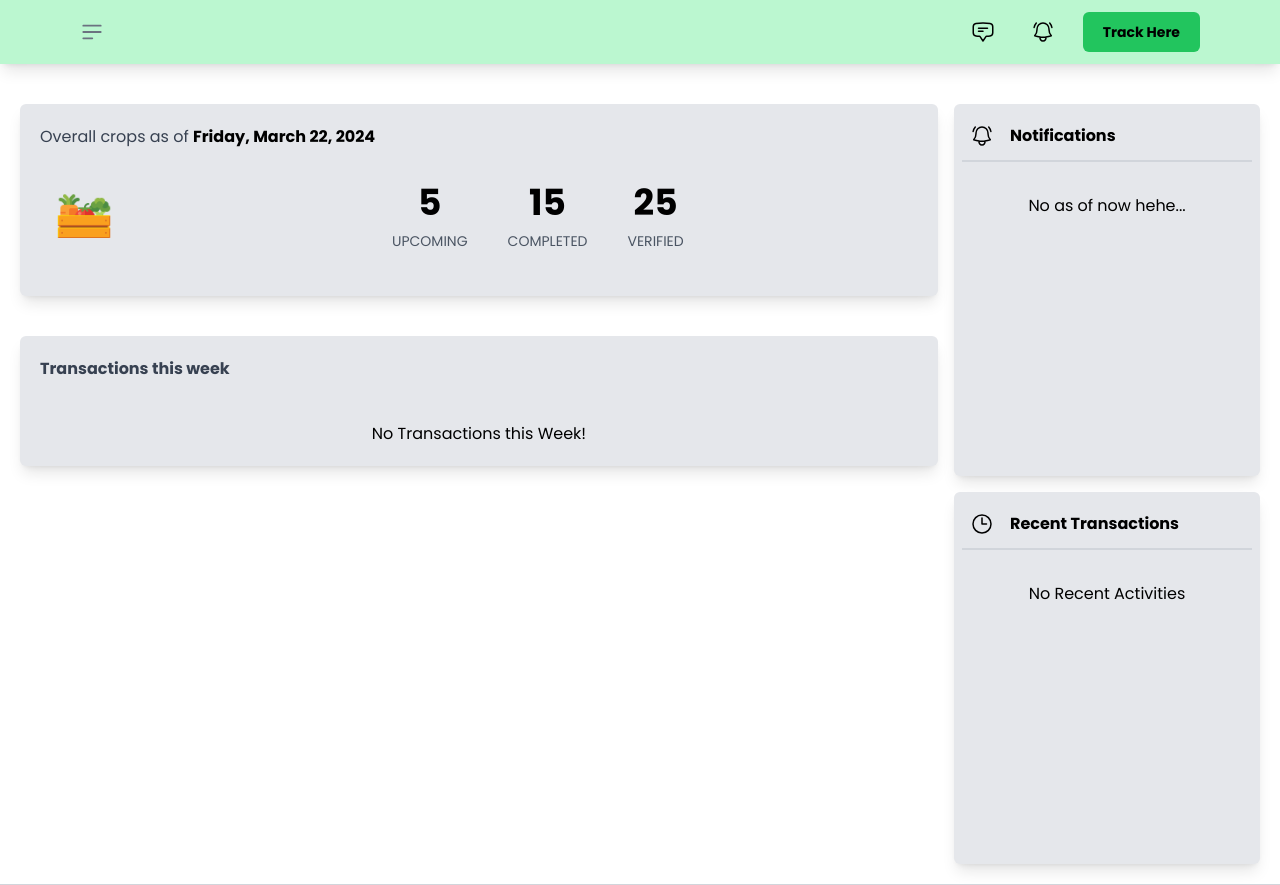
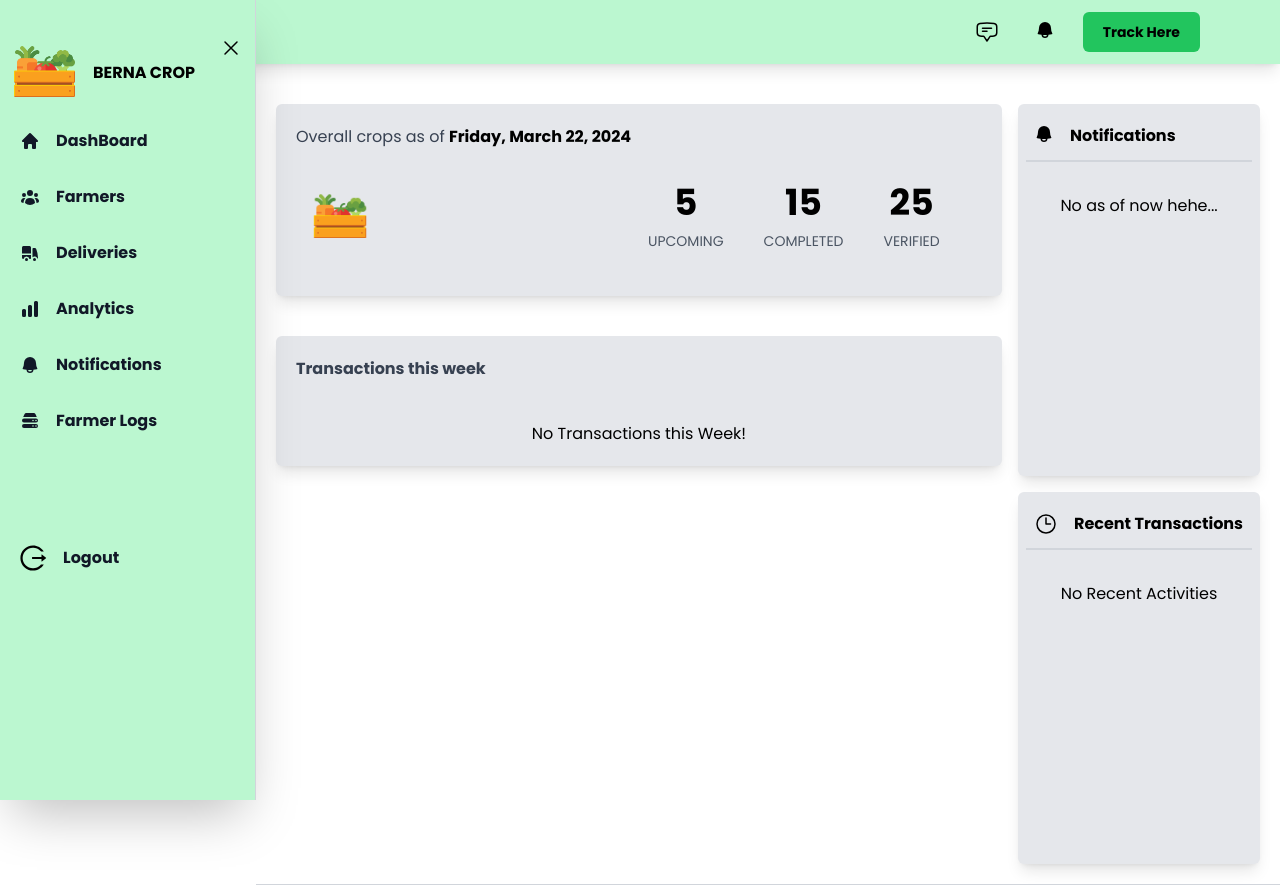
Before and after one commit to neilpagsss14/admin-page-crops, a React (Vite) app: page /dashboard in a window 1280 px wide. Built offline with nearby package versions, Linux system fonts and the light colour scheme.

Commit message:
added initial page for farmer logs

```diff
--- a/src/Layout/DashboardLayout.jsx
+++ b/src/Layout/DashboardLayout.jsx
@@ -7,7 +7,7 @@ import { Outlet } from "react-router-dom";
 function DashBoardLayout() {
   const [isNavOpen, setIsNavOpen] = useState(false); // nav
 
-  const [sidebarOpen, setSidebarOpen] = useState(true); // sidebar
+  const [sidebarOpen, setSidebarOpen] = useState(false); // sidebar
 
   const toggleSideBar = () => {
     setIsNavOpen(!isNavOpen);
--- a/src/assets/modal/EditFarmerModal.jsx
+++ b/src/assets/modal/EditFarmerModal.jsx
@@ -0,0 +1,11 @@
+import React from "react";
+
+function EditFarmerModal() {
+  return (
+    <div>
+      <div>EditFarmerModal</div>
+    </div>
+  );
+}
+
+export default EditFarmerModal;
--- a/src/assets/svg/Icons.jsx
+++ b/src/assets/svg/Icons.jsx
@@ -23,16 +23,14 @@ export const SettingsIcon = () => (
 export const NotificationIcon = () => (
   <svg
     xmlns="http://www.w3.org/2000/svg"
-    fill="none"
-    viewBox="0 0 24 24"
-    strokeWidth="1.5"
-    stroke="currentColor"
-    className="w-6 h-6"
+    viewBox="0 0 20 20"
+    fill="currentColor"
+    className="w-5 h-5"
   >
     <path
-      strokeLinecap="round"
-      strokeLinejoin="round"
-      d="M14.857 17.082a23.848 23.848 0 0 0 5.454-1.31A8.967 8.967 0 0 1 18 9.75V9A6 6 0 0 0 6 9v.75a8.967 8.967 0 0 1-2.312 6.022c1.733.64 3.56 1.085 5.455 1.31m5.714 0a24.255 24.255 0 0 1-5.714 0m5.714 0a3 3 0 1 1-5.714 0M3.124 7.5A8.969 8.969 0 0 1 5.292 3m13.416 0a8.969 8.969 0 0 1 2.168 4.5"
+      fill-rule="evenodd"
+      d="M10 2a6 6 0 0 0-6 6c0 1.887-.454 3.665-1.257 5.234a.75.75 0 0 0 .515 1.076 32.91 32.91 0 0 0 3.256.508 3.5 3.5 0 0 0 6.972 0 32.903 32.903 0 0 0 3.256-.508.75.75 0 0 0 .515-1.076A11.448 11.448 0 0 1 16 8a6 6 0 0 0-6-6ZM8.05 14.943a33.54 33.54 0 0 0 3.9 0 2 2 0 0 1-3.9 0Z"
+      clip-rule="evenodd"
     />
   </svg>
 );
@@ -57,16 +55,14 @@ export const LogOutIcon = () => (
 export const HomeIcon = () => (
   <svg
     xmlns="http://www.w3.org/2000/svg"
-    fill="none"
-    viewBox="0 0 24 24"
-    strokeWidth="1.5"
-    stroke="currentColor"
-    className="w-6 h-6"
+    viewBox="0 0 20 20"
+    fill="currentColor"
+    className="w-5 h-5"
   >
     <path
-      strokeLinecap="round"
-      strokeLinejoin="round"
-      d="m2.25 12 8.954-8.955c.44-.439 1.152-.439 1.591 0L21.75 12M4.5 9.75v10.125c0 .621.504 1.125 1.125 1.125H9.75v-4.875c0-.621.504-1.125 1.125-1.125h2.25c.621 0 1.125.504 1.125 1.125V21h4.125c.621 0 1.125-.504 1.125-1.125V9.75M8.25 21h8.25"
+      fillRule="evenodd"
+      d="M9.293 2.293a1 1 0 0 1 1.414 0l7 7A1 1 0 0 1 17 11h-1v6a1 1 0 0 1-1 1h-2a1 1 0 0 1-1-1v-3a1 1 0 0 0-1-1H9a1 1 0 0 0-1 1v3a1 1 0 0 1-1 1H5a1 1 0 0 1-1-1v-6H3a1 1 0 0 1-.707-1.707l7-7Z"
+      clipRule="evenodd"
     />
   </svg>
 );
@@ -74,29 +70,23 @@ export const HomeIcon = () => (
 export const FarmersIcon = () => (
   <svg
     xmlns="http://www.w3.org/2000/svg"
-    fill="none"
-    viewBox="0 0 24 24"
-    strokeWidth="1.5"
-    stroke="currentColor"
-    className="w-6 h-6"
+    viewBox="0 0 20 20"
+    fill="currentColor"
+    className="w-5 h-5"
   >
-    <path
-      strokeLinecap="round"
-      strokeLinejoin="round"
-      d="M15.75 6a3.75 3.75 0 1 1-7.5 0 3.75 3.75 0 0 1 7.5 0ZM4.501 20.118a7.5 7.5 0 0 1 14.998 0A17.933 17.933 0 0 1 12 21.75c-2.676 0-5.216-.584-7.499-1.632Z"
-    />
+    <path d="M10 9a3 3 0 1 0 0-6 3 3 0 0 0 0 6ZM6 8a2 2 0 1 1-4 0 2 2 0 0 1 4 0ZM1.49 15.326a.78.78 0 0 1-.358-.442 3 3 0 0 1 4.308-3.516 6.484 6.484 0 0 0-1.905 3.959c-.023.222-.014.442.025.654a4.97 4.97 0 0 1-2.07-.655ZM16.44 15.98a4.97 4.97 0 0 0 2.07-.654.78.78 0 0 0 .357-.442 3 3 0 0 0-4.308-3.517 6.484 6.484 0 0 1 1.907 3.96 2.32 2.32 0 0 1-.026.654ZM18 8a2 2 0 1 1-4 0 2 2 0 0 1 4 0ZM5.304 16.19a.844.844 0 0 1-.277-.71 5 5 0 0 1 9.947 0 .843.843 0 0 1-.277.71A6.975 6.975 0 0 1 10 18a6.974 6.974 0 0 1-4.696-1.81Z" />
   </svg>
 );
 
 export const DeliveriesIcon = () => (
   <svg
-    width="24"
-    height="24"
     xmlns="http://www.w3.org/2000/svg"
-    fillRule="evenodd"
-    clipRule="evenodd"
+    viewBox="0 0 20 20"
+    fill="currentColor"
+    className="w-5 h-5"
   >
-    <path d="M5 11v1h8v-7h-10v-1c0-.552.448-1 1-1h10c.552 0 1 .448 1 1v2h4.667c1.117 0 1.6.576 1.936 1.107.594.94 1.536 2.432 2.109 3.378.188.312.288.67.288 1.035v4.48c0 1.089-.743 2-2 2h-1c0 1.656-1.344 3-3 3s-3-1.344-3-3h-4c0 1.656-1.344 3-3 3s-3-1.344-3-3h-1c-.552 0-1-.448-1-1v-6h-2v-2h7v2h-3zm3 5.8c.662 0 1.2.538 1.2 1.2 0 .662-.538 1.2-1.2 1.2-.662 0-1.2-.538-1.2-1.2 0-.662.538-1.2 1.2-1.2zm10 0c.662 0 1.2.538 1.2 1.2 0 .662-.538 1.2-1.2 1.2-.662 0-1.2-.538-1.2-1.2 0-.662.538-1.2 1.2-1.2zm-3-2.8h-10v2h.765c.549-.614 1.347-1 2.235-1 .888 0 1.686.386 2.235 1h5.53c.549-.614 1.347-1 2.235-1 .888 0 1.686.386 2.235 1h1.765v-4.575l-1.711-2.929c-.179-.307-.508-.496-.863-.496h-4.426v6zm1-5v3h5l-1.427-2.496c-.178-.312-.509-.504-.868-.504h-2.705zm-16-3h8v2h-8v-2z" />
+    <path d="M6.5 3c-1.051 0-2.093.04-3.125.117A1.49 1.49 0 0 0 2 4.607V10.5h9V4.606c0-.771-.59-1.43-1.375-1.489A41.568 41.568 0 0 0 6.5 3ZM2 12v2.5A1.5 1.5 0 0 0 3.5 16h.041a3 3 0 0 1 5.918 0h.791a.75.75 0 0 0 .75-.75V12H2Z" />
+    <path d="M6.5 18a1.5 1.5 0 1 0 0-3 1.5 1.5 0 0 0 0 3ZM13.25 5a.75.75 0 0 0-.75.75v8.514a3.001 3.001 0 0 1 4.893 1.44c.37-.275.61-.719.595-1.227a24.905 24.905 0 0 0-1.784-8.549A1.486 1.486 0 0 0 14.823 5H13.25ZM14.5 18a1.5 1.5 0 1 0 0-3 1.5 1.5 0 0 0 0 3Z" />
   </svg>
 );
 
@@ -125,17 +115,11 @@ export const CheckpointIcon = () => (
 export const AnalyticsIcon = () => (
   <svg
     xmlns="http://www.w3.org/2000/svg"
-    fill="none"
-    viewBox="0 0 24 24"
-    strokeWidth="1.5"
-    stroke="currentColor"
-    className="w-6 h-6"
+    viewBox="0 0 20 20"
+    fill="currentColor"
+    className="w-5 h-5"
   >
-    <path
-      strokeLinecap="round"
-      strokeLinejoin="round"
-      d="M3 13.125C3 12.504 3.504 12 4.125 12h2.25c.621 0 1.125.504 1.125 1.125v6.75C7.5 20.496 6.996 21 6.375 21h-2.25A1.125 1.125 0 0 1 3 19.875v-6.75ZM9.75 8.625c0-.621.504-1.125 1.125-1.125h2.25c.621 0 1.125.504 1.125 1.125v11.25c0 .621-.504 1.125-1.125 1.125h-2.25a1.125 1.125 0 0 1-1.125-1.125V8.625ZM16.5 4.125c0-.621.504-1.125 1.125-1.125h2.25C20.496 3 21 3.504 21 4.125v15.75c0 .621-.504 1.125-1.125 1.125h-2.25a1.125 1.125 0 0 1-1.125-1.125V4.125Z"
-    />
+    <path d="M15.5 2A1.5 1.5 0 0 0 14 3.5v13a1.5 1.5 0 0 0 1.5 1.5h1a1.5 1.5 0 0 0 1.5-1.5v-13A1.5 1.5 0 0 0 16.5 2h-1ZM9.5 6A1.5 1.5 0 0 0 8 7.5v9A1.5 1.5 0 0 0 9.5 18h1a1.5 1.5 0 0 0 1.5-1.5v-9A1.5 1.5 0 0 0 10.5 6h-1ZM3.5 10A1.5 1.5 0 0 0 2 11.5v5A1.5 1.5 0 0 0 3.5 18h1A1.5 1.5 0 0 0 6 16.5v-5A1.5 1.5 0 0 0 4.5 10h-1Z" />
   </svg>
 );
 
@@ -357,3 +341,19 @@ export const WarningIcon = () => (
     />
   </svg>
 );
+
+export const LogsIcon = () => (
+  <svg
+    xmlns="http://www.w3.org/2000/svg"
+    viewBox="0 0 20 20"
+    fill="currentColor"
+    className="w-5 h-5"
+  >
+    <path d="M4.464 3.162A2 2 0 0 1 6.28 2h7.44a2 2 0 0 1 1.816 1.162l1.154 2.5c.067.145.115.291.145.438A3.508 3.508 0 0 0 16 6H4c-.288 0-.568.035-.835.1.03-.147.078-.293.145-.438l1.154-2.5Z" />
+    <path
+      fillRule="evenodd"
+      d="M2 9.5a2 2 0 0 1 2-2h12a2 2 0 1 1 0 4H4a2 2 0 0 1-2-2Zm13.24 0a.75.75 0 0 1 .75-.75H16a.75.75 0 0 1 .75.75v.01a.75.75 0 0 1-.75.75h-.01a.75.75 0 0 1-.75-.75V9.5Zm-2.25-.75a.75.75 0 0 0-.75.75v.01c0 .414.336.75.75.75H13a.75.75 0 0 0 .75-.75V9.5a.75.75 0 0 0-.75-.75h-.01ZM2 15a2 2 0 0 1 2-2h12a2 2 0 1 1 0 4H4a2 2 0 0 1-2-2Zm13.24 0a.75.75 0 0 1 .75-.75H16a.75.75 0 0 1 .75.75v.01a.75.75 0 0 1-.75.75h-.01a.75.75 0 0 1-.75-.75V15Zm-2.25-.75a.75.75 0 0 0-.75.75v.01c0 .414.336.75.75.75H13a.75.75 0 0 0 .75-.75V15a.75.75 0 0 0-.75-.75h-.01Z"
+      clipRule="evenodd"
+    />
+  </svg>
+);
--- a/src/components/Side.jsx
+++ b/src/components/Side.jsx
@@ -8,6 +8,7 @@ import {
   HomeIcon,
   NotificationIcon,
   ShutdownIcon,
+  LogsIcon,
 } from "../assets/svg/Icons";
 import { useNavigate } from "react-router-dom";
 
@@ -39,6 +40,10 @@ function Side({ closeSidebar, sidebarOpen, isNavOpen }) {
   };
   const navigateToNotification = () => {
     navigate("/notification");
+    closeSidebar();
+  };
+  const navigateToFarmerLogs = () => {
+    navigate("/farmer-logs");
     closeSidebar();
   };
 
@@ -98,6 +103,12 @@ function Side({ closeSidebar, sidebarOpen, isNavOpen }) {
                 Notifications
               </span>
             </li>
+            <li onClick={navigateToFarmerLogs}>
+              <span className=" cursor-pointer gap-4 flex items-center p-2 text-base font-normal text-gray-900 rounded-lg dark:text-black font-poppins-bold hover:bg-green-700 group">
+                {LogsIcon()}
+                Farmer Logs
+              </span>
+            </li>
           </ul>
           <div className="pt-24">
             <ul>
--- /dev/null
+++ b/src/pages/FarmerLogs.jsx
@@ -0,0 +1,11 @@
+import React from "react";
+
+function FarmerLogs() {
+  return (
+    <div>
+      <div>FarmerLogs</div>
+    </div>
+  );
+}
+
+export default FarmerLogs;
```
Also changed, not shown: src/routes/publicRoutes.jsx (+11 -0 lines).
